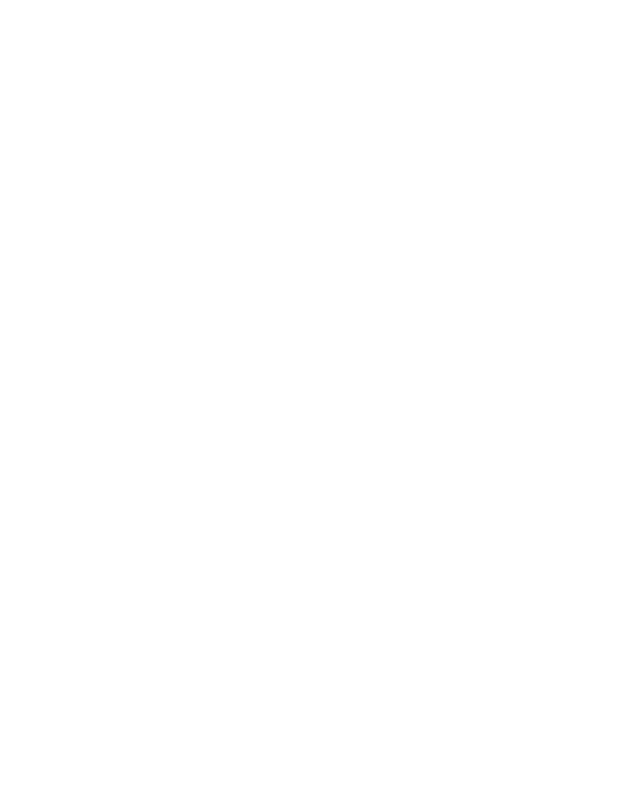
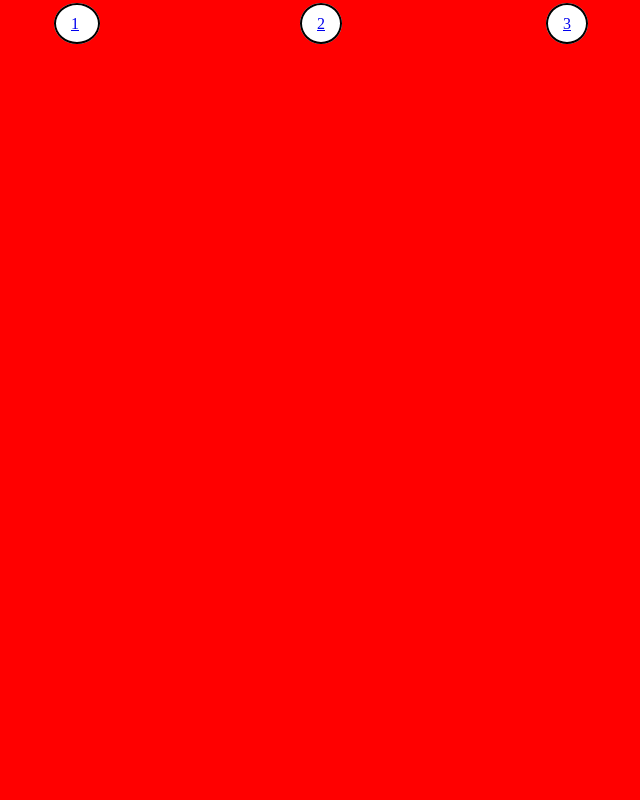
Before and after one commit to orbok89/htmlcss-shoes, a plain HTML site: page index.html in a window 1280 px wide. Shown: the top 800 px of the page, without its empty margins (592-1232 px from the left). Drawn offline with Linux system fonts and the light colour scheme.

Commit message:
bottoni finiti

```diff
--- a/css/style.css
+++ b/css/style.css
@@ -2,4 +2,41 @@
     margin: 0;
     padding: 0;
     box-sizing: border-box;
+
 }
+html {
+    scroll-behavior: smooth;
+  }
+/* fine generali */
+#rosso{
+    width: 100%;
+    height: 100vh;
+    background-color: red;
+}
+#verde{
+    width: 100%;
+    height: 100vh;
+    background-color: green;
+}
+#giallo{
+    width: 100%;
+    height: 100vh;
+    background-color: yellow;
+}
+
+.bottone{
+    display: inline;
+    border: 2px solid black;
+    padding: 10px 15px;
+    background-color: white;
+    border-radius: 50%;
+    margin: 100px;
+    height: 100px;
+    width: 10px;
+    text-align: center;
+}
+nav{
+    position: fixed;
+    right: 0;
+    top:15px;
+}
--- a/index.html
+++ b/index.html
@@ -9,19 +9,31 @@
 </head>
 <body>
     <!-- botton -->
-
+    <nav>
+        <ul>
+            <li class="bottone"> <a href="#rosso">1</a> </li>
+            <li class="bottone"> <a href="#verde">2</a></li>
+            <li class="bottone"> <a href="#giallo">3</a></li>
+        </ul>
+    </nav>
 
     <!-- fine bottoni -->
     <!-- immagine 1 -->
+    <section id="rosso">
 
+    </section>
 
     <!-- fine immagine1 -->
        <!-- immagine 2 -->
+    <section id="verde">
 
+    </section>
 
     <!-- fine immagine2 -->
        <!-- immagine 3-->
+    <section id="giallo">
 
+    </section>
 
     <!-- fine immagine3 -->
 </body>
```
